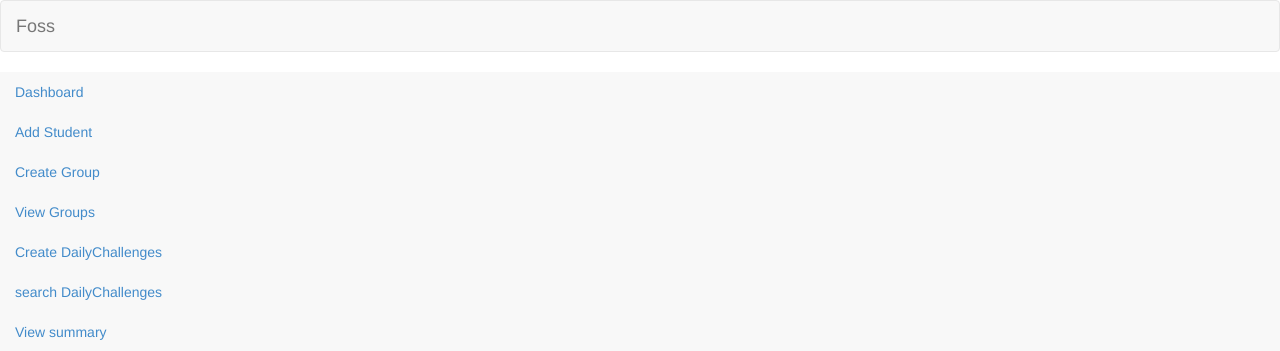
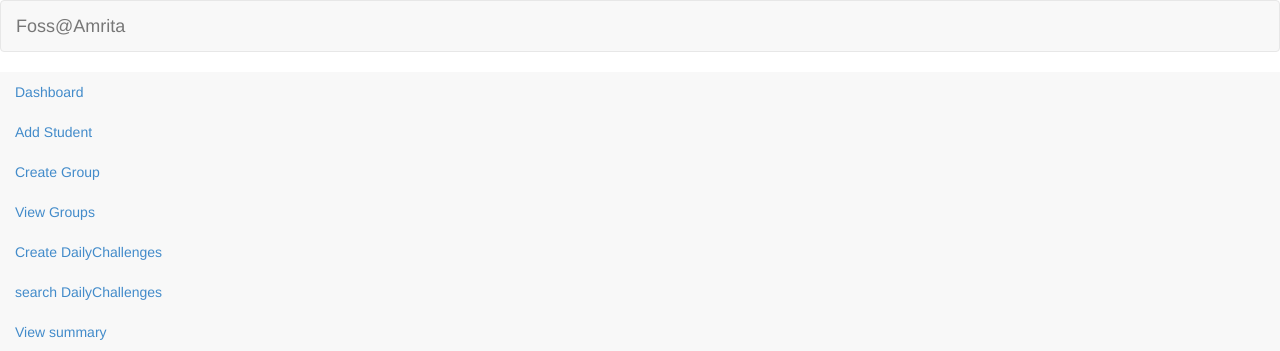
Before and after one commit to sarvanideekshitula/problemsolving, a Django app: page /programming/addstudent/ in a window 1280 px wide. Shown: the top 351 px of the page. Run offline with Django 3.2, Linux system fonts and the light colour scheme; some libraries are stand-ins or nearby versions.

Commit message:
Changed Foss to Foss@Amrita

```diff
--- a/programming/templates/programming/base.html
+++ b/programming/templates/programming/base.html
@@ -30,7 +30,7 @@
             <span class="icon-bar"></span>
             <span class="icon-bar"></span>
         </button>
-        <a class="navbar-brand" href="index.html">Foss</a>
+        <a class="navbar-brand" href="index.html">Foss@Amrita</a>
     </div>
 </nav>
 <!--/. NAV TOP  -->
```
